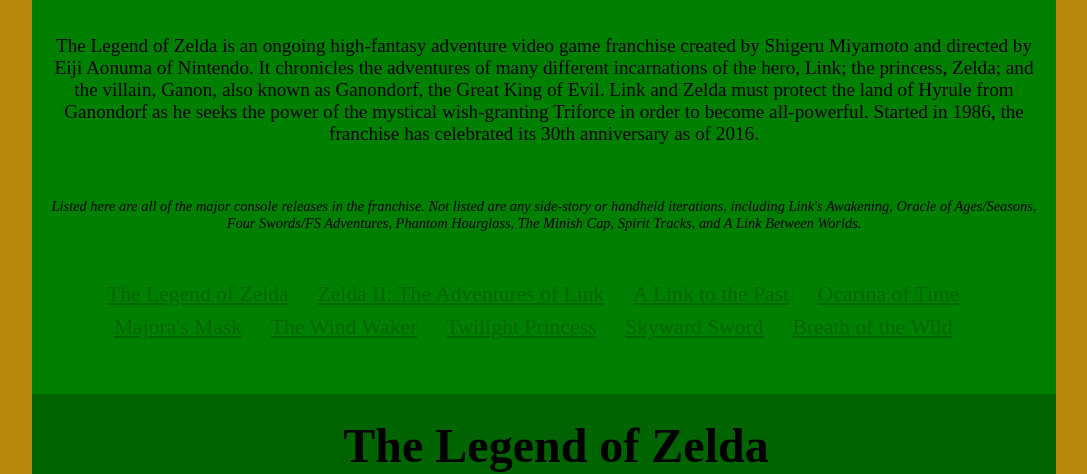
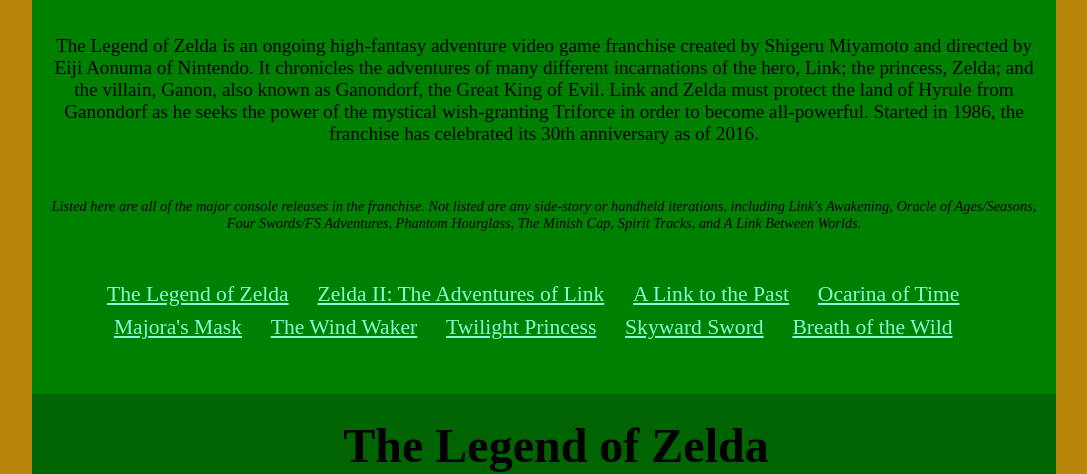
Before and after one commit to JojoAdventure/html-me-something, a plain HTML site: page index.html in a window 1280 px wide. Shown: the part 334-808 px from the top of the page, without its empty margins (96-1183 px from the left). Drawn offline with Linux system fonts and the light colour scheme.

Commit message:
made it better

```diff
--- a/styles.css
+++ b/styles.css
@@ -41,7 +41,7 @@ h1, h2 {
 }
 
 a {
-  color: darkgreen;
+  color: aquamarine;
 }
 
 main h2 {
```
